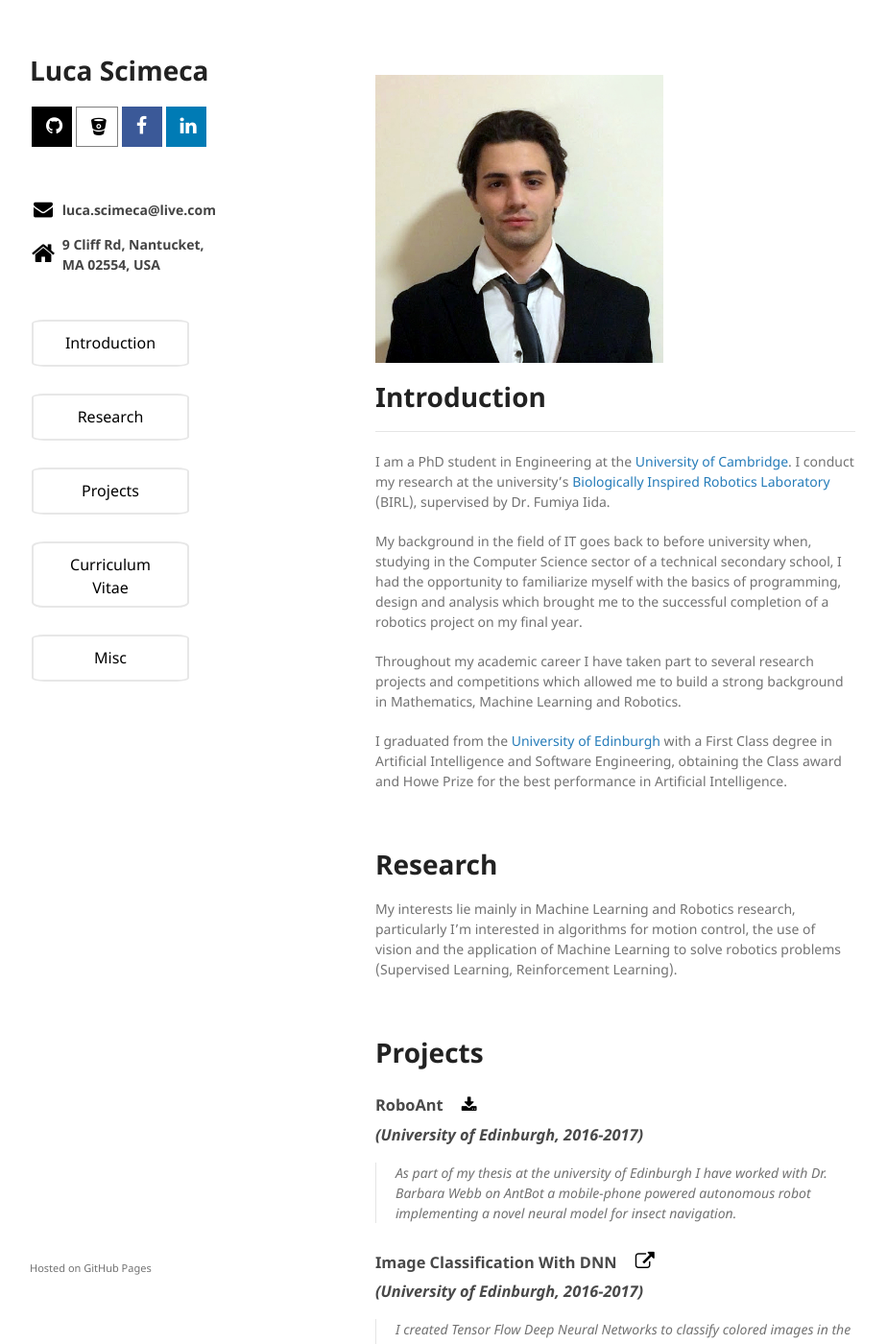
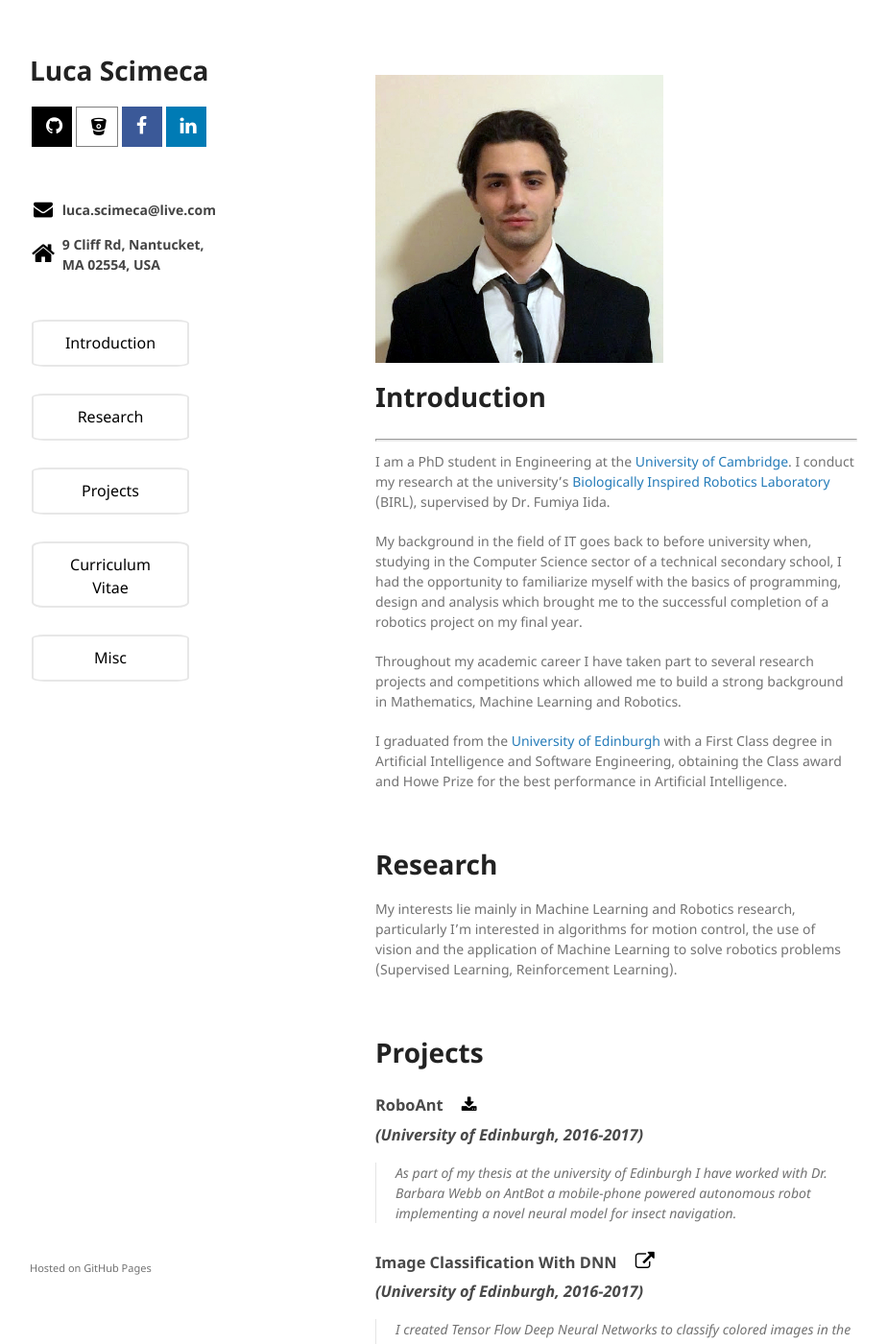
Before and after one commit to lucascimeca/lucascimeca.github.io, a Jekyll site: the page built from index.md, in a window 1280 px wide and 1400 px high. Shown: the whole window at 96% size, without its empty margins (179-1103 px from the left). Built offline with Jekyll 4.4.1, drawn with Linux system fonts in a browser that asks for light colours; nearby versions of some CDN libraries; the repository's description, which GitHub fills in, is left out.

Commit message:
Update style.scss

```diff
--- a/assets/css/style.scss
+++ b/assets/css/style.scss
@@ -184,3 +184,14 @@ th, td {
 a:hover, a:focus {
   font-weight: inherit;
 }
+
+hr {
+    display: inline-block;
+    margin-top: 0px;
+    margin-bottom: 5px;
+    margin-left: auto;
+    margin-right: auto;
+    border-style: inset;
+    border-width: 1px;
+    width: 100%;
+}
```
